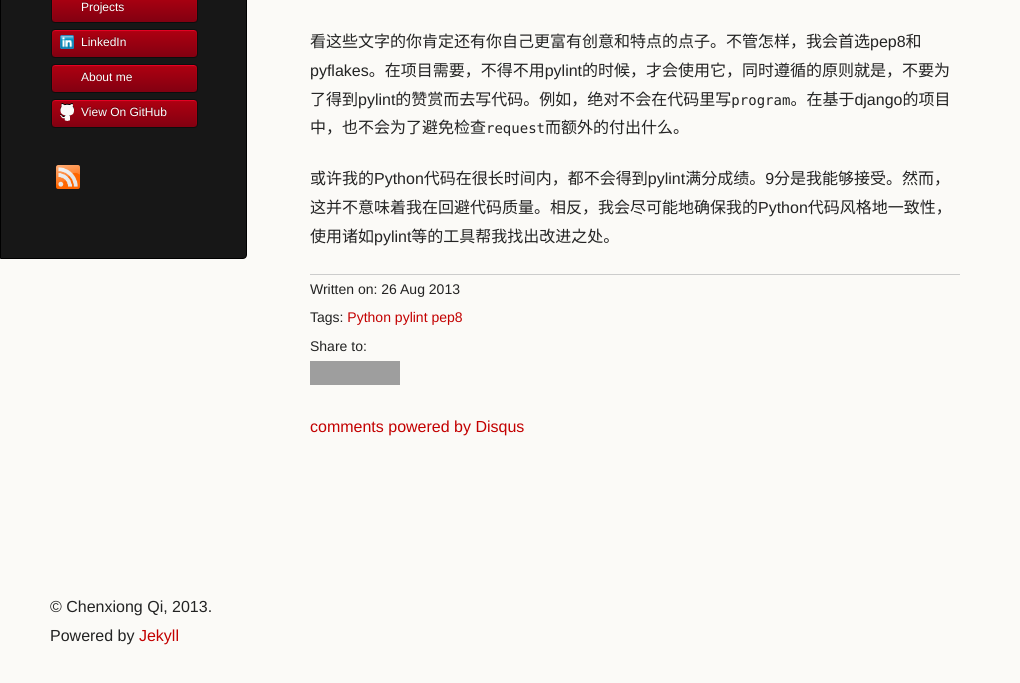
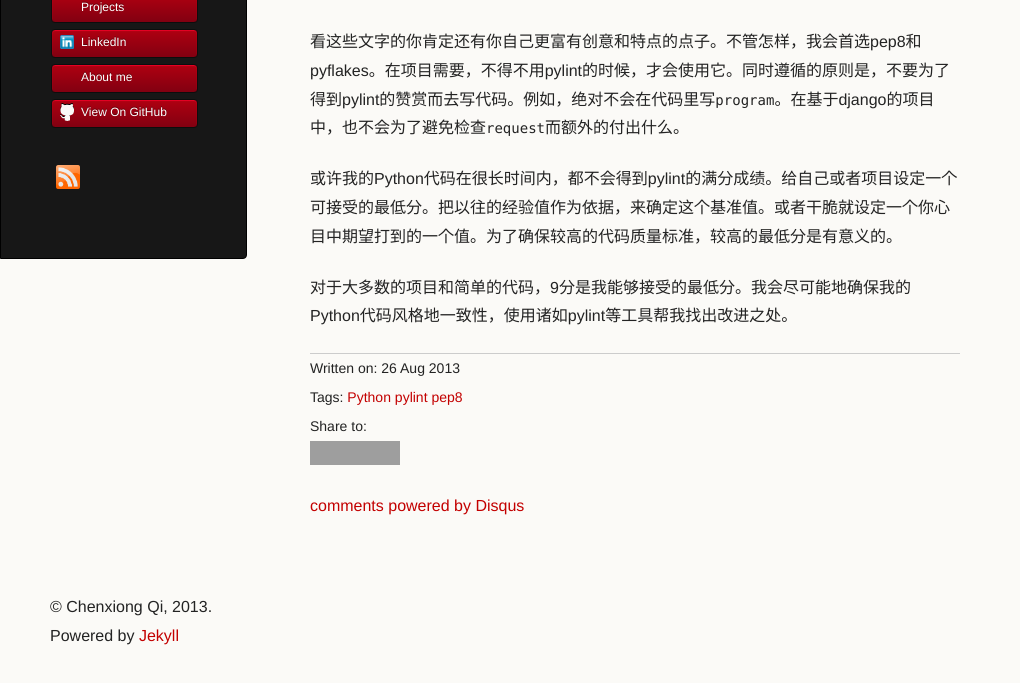
Before and after one commit to tkdchen/mysite, a Jekyll site: the page built from _posts/2013-08-26-my-python-code-might-not-be-scored-10-10-by-pylint.markdown, in a window 1280 px wide, cut to the strip 217-900 px from the top of the page. Shown: the whole strip, without its empty margins (0-1020 px from the left). Built offline with Jekyll 4.4.1, drawn with Linux system fonts in a browser that asks for light colours; Markdown is read by kramdown in place of the engine named in the settings; comment, search, counter and statistics services are not loaded; grey boxes are pictures that could not be loaded.

Commit message:
modified version

```diff
--- a/_posts/2013-08-26-my-python-code-might-not-be-scored-10-10-by-pylint.markdown
+++ b/_posts/2013-08-26-my-python-code-might-not-be-scored-10-10-by-pylint.markdown
@@ -14,7 +14,7 @@ tags: Python pylint pep8
 
 话说pylint功能强大，在默认配置的控制下，它检查Python代码的方方面面。最后得到的评分也许会让自己大跌眼镜。我第一次用的时候就是这个感受。难道我写代码的水平这么差劲吗？！:)
 
-pylint只是一个工具而已。不要让它束缚了我们的思想，我们写代码不是为了在pylint中得到高分而爽一把。用pylint需要稍微考虑一下：
+pylint只是一个工具而已。不要让它束缚了我们的思想，我们写代码不是为了在pylint中得到高分，爽一把。用pylint前稍微考虑一下：
 
 第一，我们需要一个什么样的代码风格。
 
@@ -24,6 +24,8 @@ pylint只是一个工具而已。不要让它束缚了我们的思想，我们
 
 {% endexcerpt %}
 
-看这些文字的你肯定还有你自己更富有创意和特点的点子。不管怎样，我会首选pep8和pyflakes。在项目需要，不得不用pylint的时候，才会使用它，同时遵循的原则就是，不要为了得到pylint的赞赏而去写代码。例如，绝对不会在代码里写`program`。在基于django的项目中，也不会为了避免检查`request`而额外的付出什么。
+看这些文字的你肯定还有你自己更富有创意和特点的点子。不管怎样，我会首选pep8和pyflakes。在项目需要，不得不用pylint的时候，才会使用它。同时遵循的原则是，不要为了得到pylint的赞赏而去写代码。例如，绝对不会在代码里写`program`。在基于django的项目中，也不会为了避免检查`request`而额外的付出什么。
 
-或许我的Python代码在很长时间内，都不会得到pylint满分成绩。9分是我能够接受。然而，这并不意味着我在回避代码质量。相反，我会尽可能地确保我的Python代码风格地一致性，使用诸如pylint等的工具帮我找出改进之处。
+或许我的Python代码在很长时间内，都不会得到pylint的满分成绩。给自己或者项目设定一个可接受的最低分。把以往的经验值作为依据，来确定这个基准值。或者干脆就设定一个你心目中期望打到的一个值。为了确保较高的代码质量标准，较高的最低分是有意义的。
+
+对于大多数的项目和简单的代码，9分是我能够接受的最低分。我会尽可能地确保我的Python代码风格地一致性，使用诸如pylint等工具帮我找出改进之处。
```
